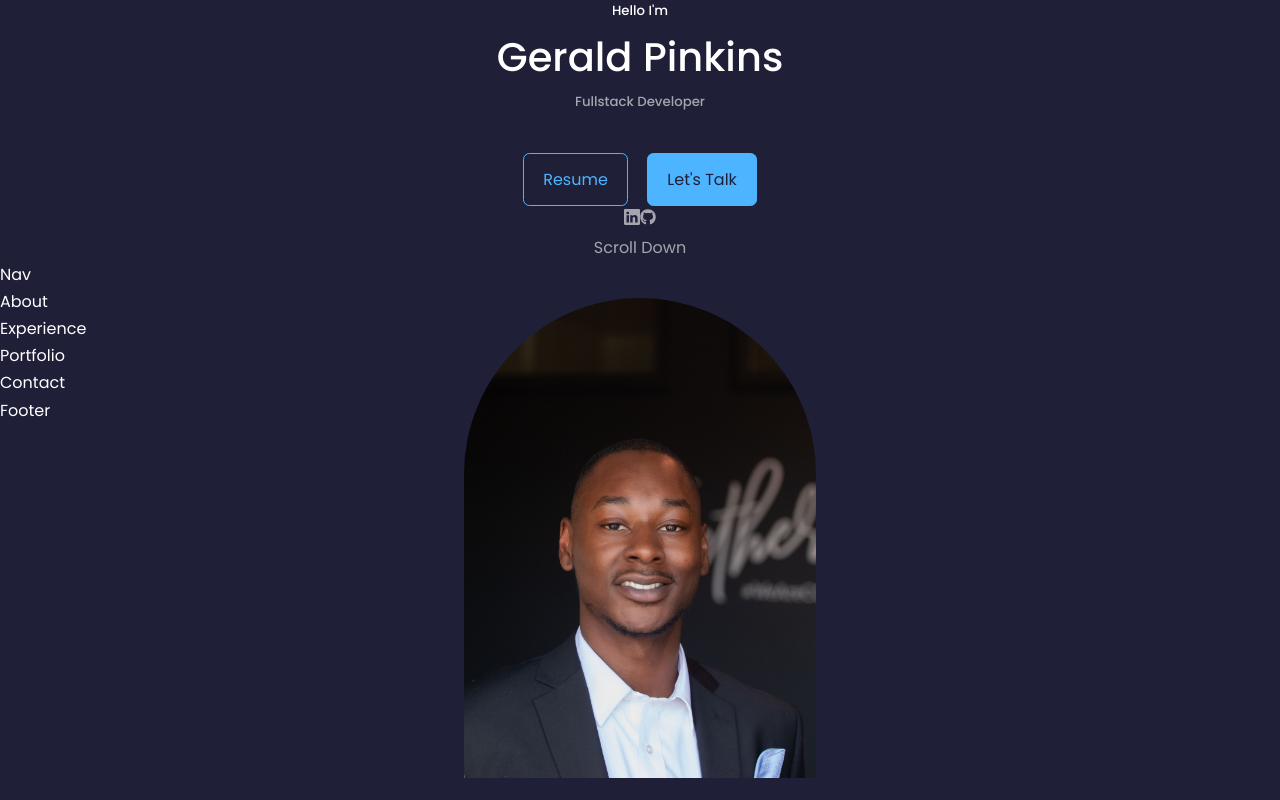
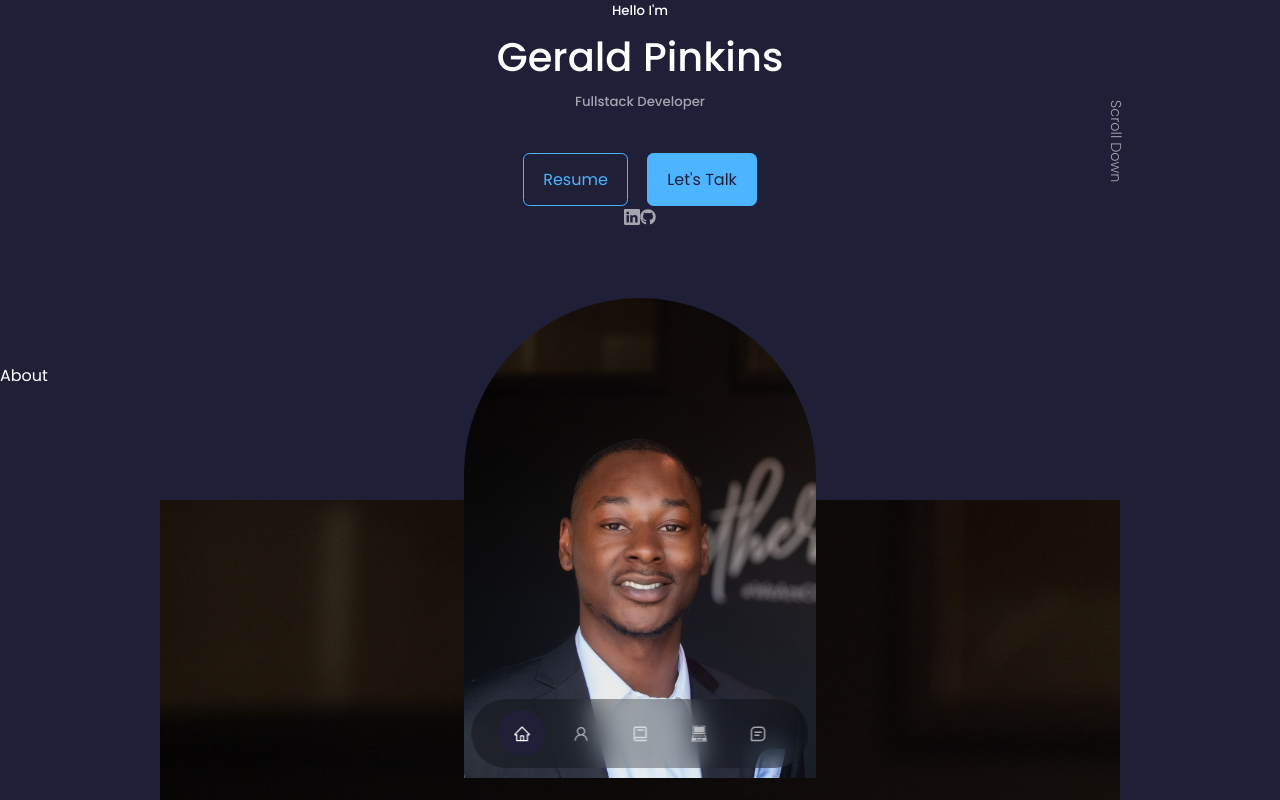
Before and after one commit to GeraldPinkinsJr/react-portfolio-website, a React (Create React App) app: page / in a window 1280 px wide. Shown: the top 800 px of the page. Built offline with nearby package versions, Linux system fonts and the light colour scheme.

Commit message:
added image to About component

```diff
--- a/src/Components/About/About.js
+++ b/src/Components/About/About.js
@@ -1,9 +1,30 @@
-import React from 'react'
+import React from "react";
+import "./About.css";
+import ME from "../../assets/Me.jpeg";
+import{ FaAward } from 'react-icons/fa'
 
 function About() {
   return (
-    <div>About</div>
-  )
+    <section id="about">
+      About
+      <h5>Get To Know</h5>
+      <h2>About Me</h2>
+      <div className="container about__container">
+        <div className="about_me">
+          <img src={ME} alt="About Image" />
+        </div>
+        <div className="about__content">
+          <div className="about__cards">
+            <article className="about__card">
+                <FaAward  className="about_icon" />
+              <h5>Experience</h5>
+              <small>3 Years</small>
+            </article>
+          </div>
+        </div>
+      </div>
+    </section>
+  );
 }
 
-export default About
+export default About;
--- a/src/Components/Contact/Contact.js
+++ b/src/Components/Contact/Contact.js
@@ -1,9 +1,8 @@
-import React from 'react'
+import React from "react";
+import "./Contact.css";
 
 function Contact() {
-  return (
-    <div>Contact</div>
-  )
+  return <section id="contact">Contact</section>;
 }
 
-export default Contact
+export default Contact;
--- a/src/Components/Experience/Experience.js
+++ b/src/Components/Experience/Experience.js
@@ -1,8 +1,9 @@
 import React from 'react'
+import './Experience.css'
 
 function Experience() {
   return (
-    <div>Experience</div>
+    <section id='experience'>Experience</section>
   )
 }
 
--- a/src/Components/Header/Header.css
+++ b/src/Components/Header/Header.css
@@ -17,7 +17,6 @@
   justify-content: center;
 }
 
-
 /* Header image */
 
 .me {
@@ -32,3 +31,36 @@
   overflow: hidden;
   /* padding: 5rem 1.5rem 1.5rem 1.5rem; */
 }
+
+/* SCROLL DOWN */
+
+.scroll__down {
+  position: absolute;
+  right: -2.3rem;
+  bottom: 5rem;
+  transform: rotate(90deg);
+  font-weight: 300;
+  font-size: 0.9rem;
+}
+
+
+/* MEDIA QUERIES (MEDIUM DEVICES)  */
+
+@media screen and (max-width: 1024px) {
+    header {
+      height: 68vh;
+    }
+}
+
+
+/* MEDIA QUERIES (SMALL DEVICES)  */
+
+@media screen and (max-width: 600px) {
+  header {
+    height: 100vh;
+  }
+
+  .header__socials, .scroll__down {
+    display: none;
+  }
+}
--- a/src/Components/Nav/Nav.css
+++ b/src/Components/Nav/Nav.css
@@ -0,0 +1,34 @@
+nav {
+  background: rgba(0, 0, 0, 0.3);
+  width: max-content;
+  display: block;
+  padding: 0.7rem 1.7rem;
+  z-index: 2;
+  position: fixed;
+  left: 50%;
+  transform: translateX(-50%);
+  bottom: 2rem;
+  display: flex;
+  gap: 0.8rem;
+  border-radius: 3rem;
+  backdrop-filter: blur(15px);
+}
+
+nav a {
+    background: transparent;
+    padding: 0.9rem;
+    border-radius: 50%;
+    display: flex;
+    color: var(--color-light);
+    font-size: 1.1rem;
+
+}
+
+nav a:hover {
+    background: rgba(0, 0, 0, 0.3);
+}
+
+nav a.active {
+    background: var(--color-bg);
+    color: var(--color-white);
+}
--- a/src/Components/Nav/Nav.js
+++ b/src/Components/Nav/Nav.js
@@ -1,9 +1,53 @@
-import React from 'react'
+import React from "react";
+import "./Nav.css";
+import { AiOutlineHome } from "react-icons/ai";
+import { AiOutlineUser } from "react-icons/ai";
+import { BiBook } from "react-icons/bi";
+import { GiLaptop } from "react-icons/gi";
+import { BiMessageSquareDetail } from "react-icons/bi";
+import { useState } from "react";
 
 function Nav() {
+  const [activeNav, setActiveNav] = useState("#");
   return (
-    <div>Nav</div>
-  )
+    <nav>
+      <a
+        href="#"
+        onClick={() => setActiveNav("#")}
+        className={activeNav === "#" ? "active" : ""}
+      >
+        <AiOutlineHome />
+      </a>
+      <a
+        href="#about"
+        onClick={() => setActiveNav("#about")}
+        className={activeNav === "#about" ? "active" : ""}
+      >
+        <AiOutlineUser />
+      </a>
+      <a
+        href="#experience"
+        onClick={() => setActiveNav("#experience")}
+        className={activeNav === "#experience" ? "active" : ""}
+      >
+        <BiBook />
+      </a>
+      <a
+        href="#portfolio"
+        onClick={() => setActiveNav("#portfolio")}
+        className={activeNav === "#portfolio" ? "active" : ""}
+      >
+        <GiLaptop />
+      </a>
+      <a
+        href="#contact"
+        onClick={() => setActiveNav("#contact")}
+        className={activeNav === "#contact" ? "active" : ""}
+      >
+        <BiMessageSquareDetail />
+      </a>
+    </nav>
+  );
 }
 
-export default Nav
+export default Nav;
--- a/src/Components/Portfolio/Portfolio.js
+++ b/src/Components/Portfolio/Portfolio.js
@@ -1,9 +1,8 @@
-import React from 'react'
+import React from "react";
+import "./Portfolio.css";
 
 function Portfolio() {
-  return (
-    <div>Portfolio</div>
-  )
+  return <section id="portfolio">Portfolio </section>;
 }
 
-export default Portfolio
+export default Portfolio;
--- a/src/index.css
+++ b/src/index.css
@@ -60,6 +60,7 @@
 
 section {
   margin-top: 8rem;
+  height: 100vh;
 }
 
 section > h2,
```
Lines whose indentation alone changed are shown as unchanged.
